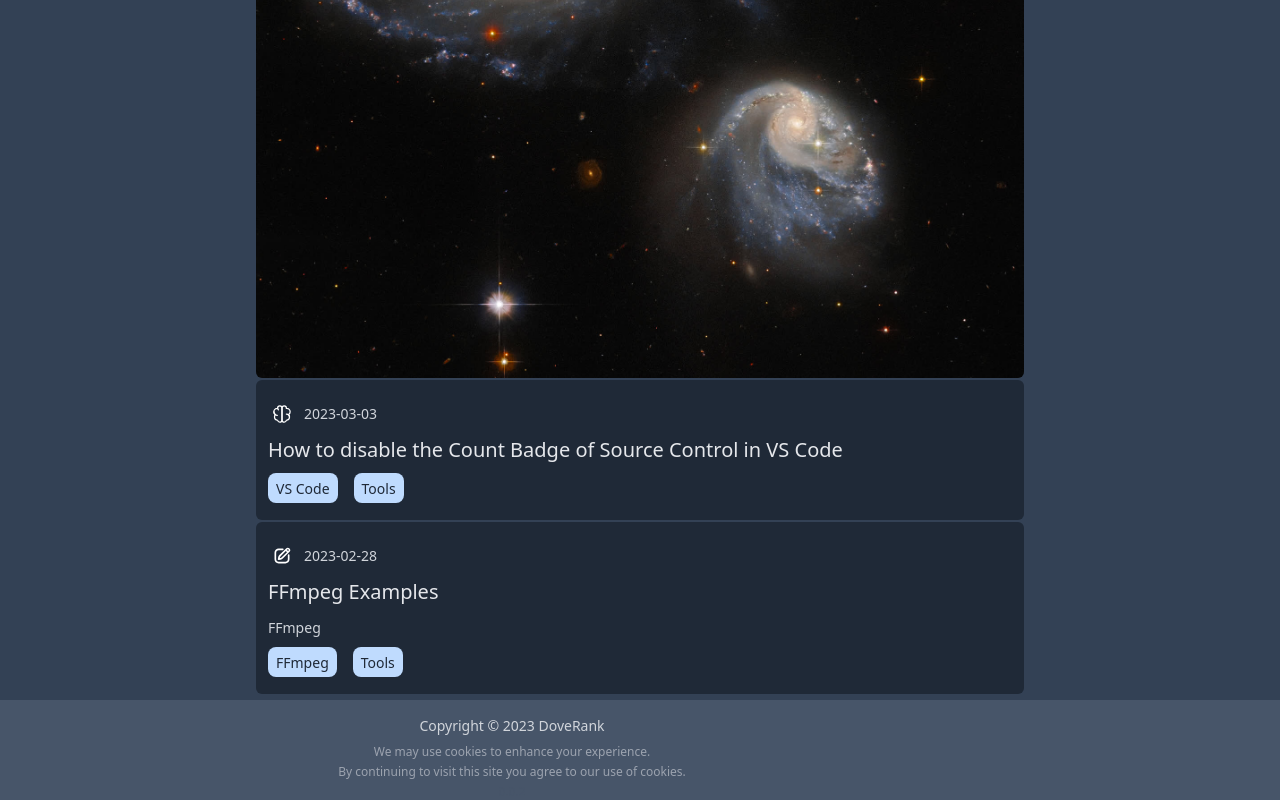
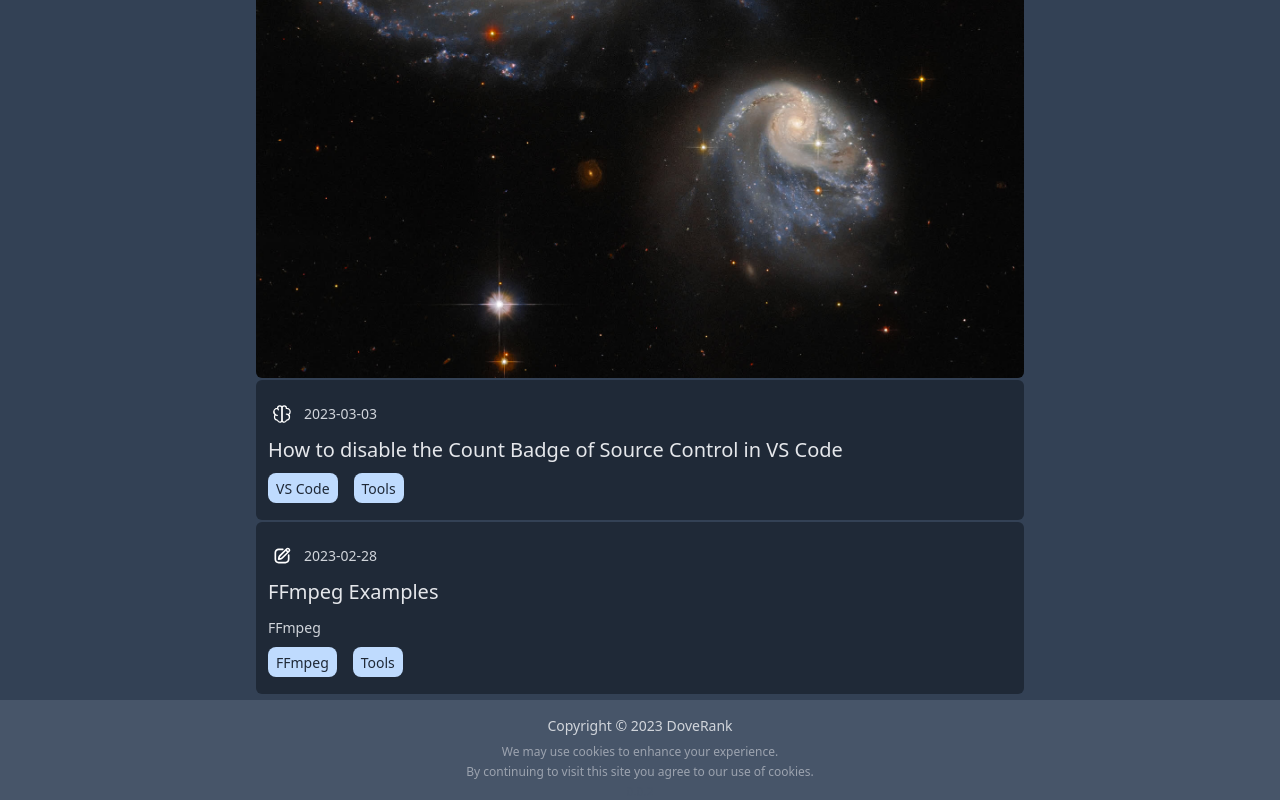
Before and after one commit to bourneo/next-blog, a Next.js app: page / in a window 1280 px wide. Shown: the part 294-1094 px from the top of the page. Built offline with nearby package versions, Linux system fonts and the light colour scheme.

Commit message:
update Footer.jsx

```diff
--- a/component/Footer.jsx
+++ b/component/Footer.jsx
@@ -6,7 +6,7 @@ const text_color_gray = 'text-gray-300';
 
 export default function Footer() {
   return (
-    <footer className="max-w-5xl text-sm ">
+    <footer className="mx-auto max-w-5xl text-sm ">
       <div className={`${text_color_gray} `}>
         <div className="flex justify-center item-center mt-4">
           <div>Copyright &copy; 2023 DoveRank</div>
```
